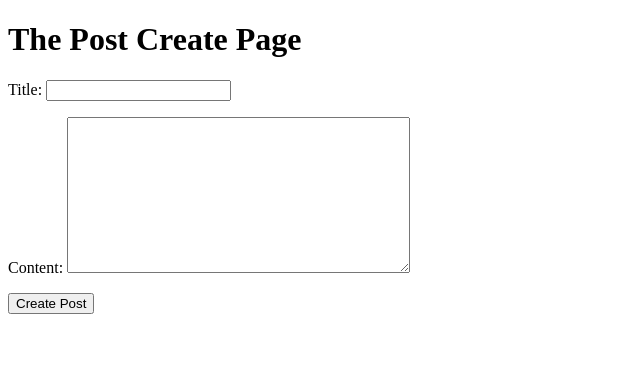
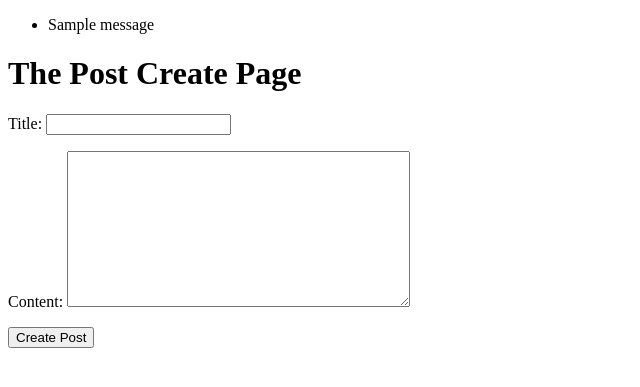
Before and after one commit to hralmutawa/blog, a Django app: page /posts/create/ in a window 1280 px wide. Shown: the top 387 px of the page, without its empty margins (0-640 px from the left). Run offline with Django 3.2, Linux system fonts and the light colour scheme; one stand-in notice (Sample message) is shown.

Commit message:
Django Message Framework Displaying Messages

```diff
--- a/posts/templates/post_create.html
+++ b/posts/templates/post_create.html
@@ -7,7 +7,15 @@
 </head>
 
 <body>
+	{% if messages %}
+	<ul class="messages">
+		{% for message in messages %}
+		<li {% if message.tags %} class="{{ message.tags }}" {% endif %}>{{ message }}</li>
+		{% endfor %}
+	</ul>
+	{% endif %}
 	<h1>The Post {{title}} Page</h1>
+
 <form action="{% url 'posts:create' %}" method="POST">
 	{% csrf_token %}
 	{{form.as_p}}
--- a/posts/views.py
+++ b/posts/views.py
@@ -3,6 +3,8 @@ from __future__ import unicode_literals
 
 from django.shortcuts import render, get_object_or_404, redirect
 from django.http import HttpResponse
+from django.contrib import messages
+
 from .models import Post
 from .forms import PostForm
 
@@ -11,6 +13,7 @@ def post_create(request):
 	form = PostForm(request.POST or None)
 	if form.is_valid():
 		form.save()
+		messages.success(request, "Sucessfully Created!")
 		return redirect("posts:list")
 	context = {
 	'title': 'Create',
@@ -40,6 +43,7 @@ def post_update(request, post_id):
 	form = PostForm(request.POST or None, instance=instance)
 	if form.is_valid():
 		form.save()
+		messages.success(request, "Sucessfully Edited!")
 		return redirect(instance.get_absolute_url())
 	context = {
 	'form': form,
```
Also changed, not shown: db.sqlite3.
